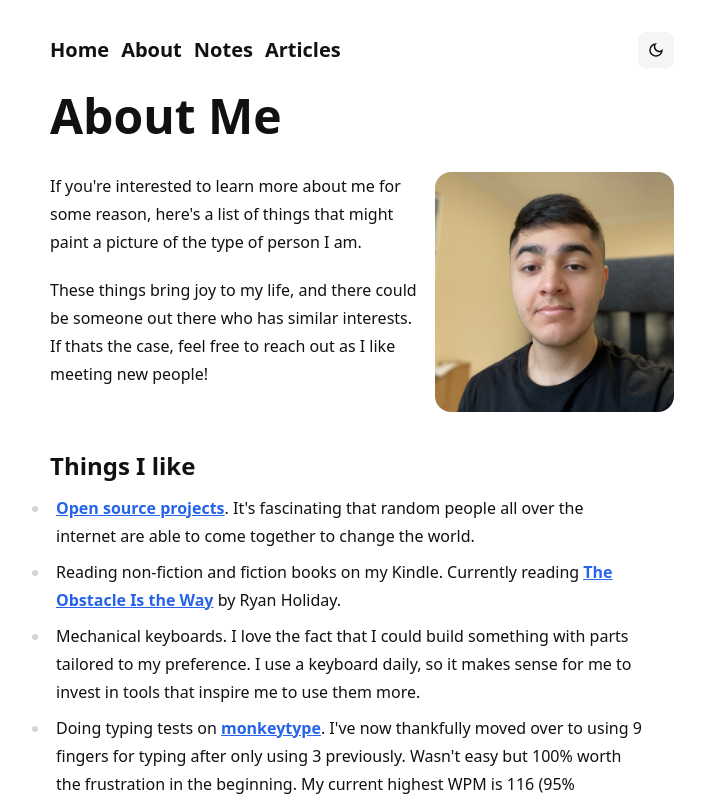
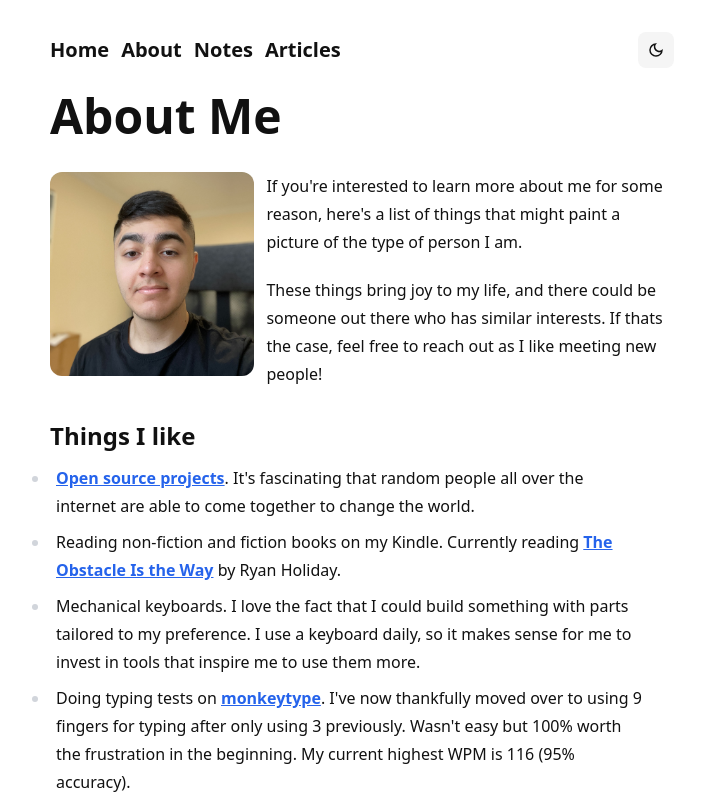
Before and after one commit to pzrsa/parsam.io, a Next.js app: page /about in a window 1280 px wide. Shown: the top 800 px of the page, without its empty margins (278-983 px from the left). Built offline with nearby package versions, Linux system fonts and the light colour scheme.

Commit message:
update styles and about layout

```diff
--- a/components/NowPlaying.tsx
+++ b/components/NowPlaying.tsx
@@ -10,7 +10,7 @@ const NowPlaying: React.FC = () => {
   if (!data) return <div>loading...</div>;
 
   return (
-    <div className="flex p-1 rounded-lg items-center hover:bg-neutral-100 dark:hover:bg-neutral-900 transition-all text-base sm:text-lg fold:text-xs group">
+    <div className="flex px-2 py-2 rounded-lg items-center hover:bg-neutral-100 dark:hover:bg-neutral-900 transition-all text-base sm:text-lg fold:text-xs group">
       {data?.isPlaying ? (
         <a
           className="flex items-center space-x-2 cursor-pointer"
@@ -23,8 +23,8 @@ const NowPlaying: React.FC = () => {
               className="rounded-lg group-hover:opacity-80 transition-all"
               alt={data.album}
               src={data.albumImageUrl}
-              width={86}
-              height={86}
+              width={96}
+              height={96}
             />
           </span>
           <span>
--- a/pages/about.tsx
+++ b/pages/about.tsx
@@ -40,7 +40,10 @@ const About: React.FC = ({}) => {
       <div>
         <PageTitle name="About Me" />
         <div className="relative sm:flex">
-          <div className="prose dark:prose-invert mb-5 sm:mr-3 sm:mb-0">
+          <div className="mx-auto w-60 h-60 sm:w-full sm:h-full ">
+            <Image className="rounded-xl" src={avatar} alt="Parsa Mesgarha" />
+          </div>
+          <div className="prose dark:prose-invert mt-5 sm:ml-3 sm:mt-0">
             <p>
               If you&apos;re interested to learn more about me for some reason,
               here&apos;s a list of things that might paint a picture of the
@@ -51,14 +54,6 @@ const About: React.FC = ({}) => {
               there who has similar interests. If thats the case, feel free to
               reach out as I like meeting new people!
             </p>
-          </div>
-          <div className="mx-auto w-[200px] sm:w-[800px]">
-            <Image
-              className="rounded-2xl"
-              src={avatar}
-              objectFit="cover"
-              alt="Parsa Mesgarha"
-            />
           </div>
         </div>
       </div>
```
